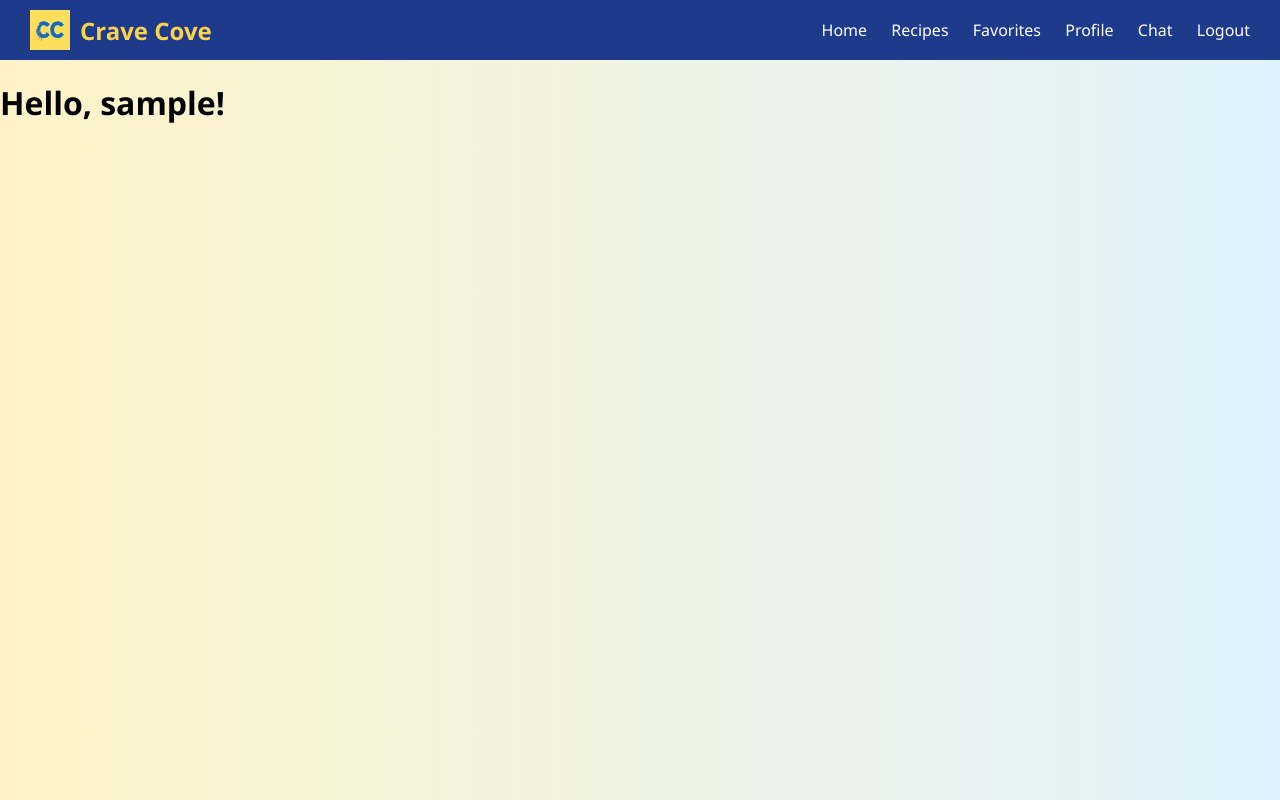
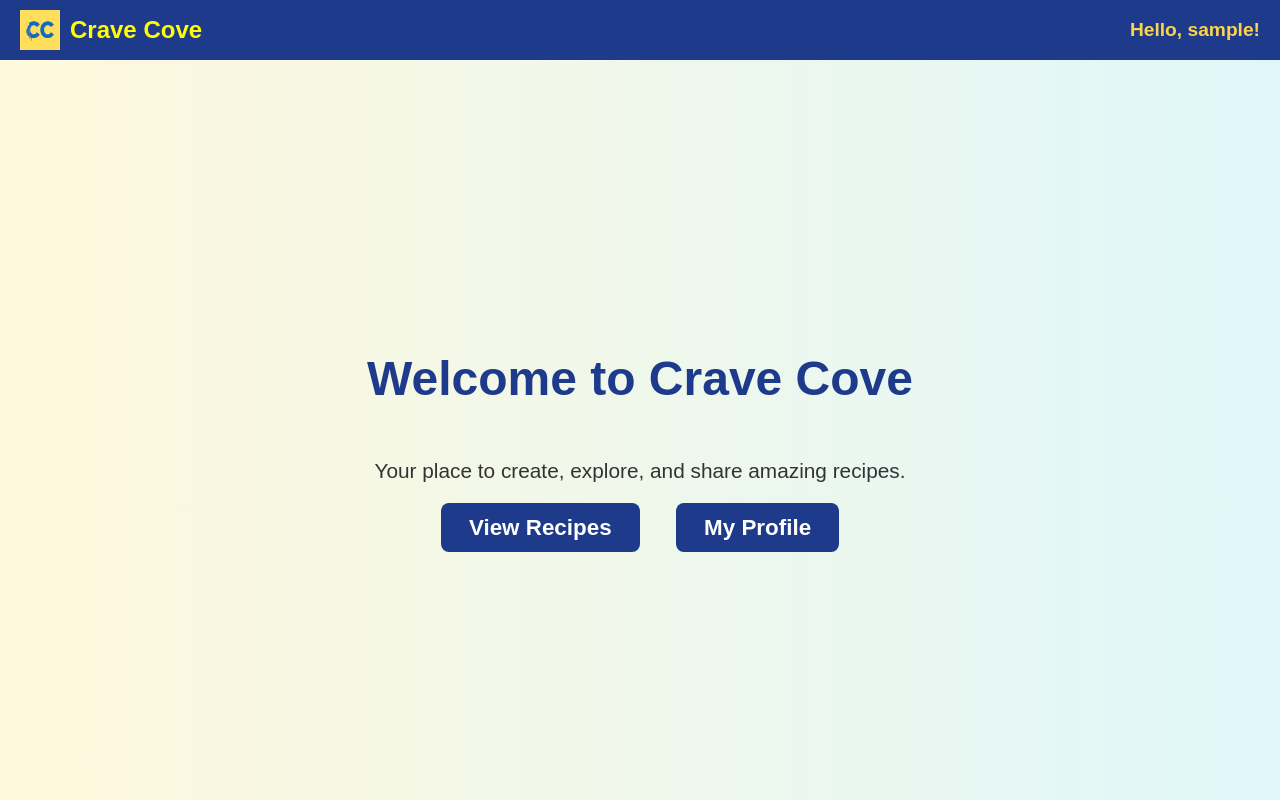
Before and after one commit to yadaltmn/Recipe-Maker-Web-Application, a Flask app: page / in a window 1280 px wide. Run offline with Flask 3, Linux system fonts and the light colour scheme; the visitor is signed in with stand-in values (Sample User, id 1).

Commit message:
Fix homepage and registration issues

```diff
--- a/app/routes.py
+++ b/app/routes.py
@@ -1,116 +1,85 @@
 from app import myapp_obj, db, socketio
 from flask_login import login_user, logout_user, login_required, current_user
-from flask import render_template, redirect, url_for, flash
+from flask import render_template, redirect, url_for, flash, abort, jsonify, request
 from app.forms import LoginForm, RegistrationForm, PostForm, RecipeForm, CommentForm, DeleteForm, EditProfileForm
 from app.models import User, Post, Recipe, Comment, Rating
 from werkzeug.security import generate_password_hash, check_password_hash
-from flask_wtf import FlaskForm
-from flask import abort
-from flask import jsonify
-from flask import request
-from flask import abort  # Import abort to handle unauthorized deletes
 from flask_socketio import send, emit
-# from <X> import <Y>
 
 @myapp_obj.route("/")
-def main():
-    return render_template("hello.html")
+def home():
+    return render_template("homepage.html", user=current_user)
 
 @myapp_obj.route("/accounts")
 @login_required
 def users():
     users = User.query.all()
     return render_template("accounts.html", users=users)
-    #header =  "<h2>My User Accounts</h2>"
-    #usernames = ["<ol>"] + [f"<li>{user.username}</li>" for user in User.query.all()] + ["</ol>"]
-    #return "\n".join([header] + usernames)
-
 
 @myapp_obj.route("/login", methods=["GET", "POST"])
 def login():
     form = LoginForm()
-
     if form.validate_on_submit():
         user = User.query.filter_by(username=form.username.data).first()
-
         if user and check_password_hash(user.password, form.password.data):
             login_user(user, remember=form.remember_me.data)
             flash(f'Welcome, {user.username}!', 'success')
             return redirect(url_for('home'))
         else:
             flash('Invalid username or password.', 'danger')
-
     return render_template("login.html", form=form)
 
 @myapp_obj.route("/registration", methods=["GET", "POST"])
 def registration():
     form = RegistrationForm()
-
     if form.validate_on_submit():
         hashed_password = generate_password_hash(form.password.data)
         new_user = User(username=form.username.data, password=hashed_password)
-
         db.session.add(new_user)
         db.session.commit()
-
-        login_user(new_user)  # Auto-login after registration
+        login_user(new_user)
         flash(f'Welcome, {new_user.username}!', 'success')
-        return redirect(url_for('home'))  # Redirect to homepage
-
+        return redirect(url_for('home'))
     return render_template("registration.html", form=form)
 
+@myapp_obj.route("/logout")
+def logout():
+    logout_user()
+    return redirect(url_for("login"))
 
 @myapp_obj.route("/showall", methods=['GET', 'POST'])
 def createPost():
     form = PostForm()
     posts = Post.query.all()
     if form.validate_on_submit():
-        print(f"Here is the input from the user {form.username.data} and {form.body.data}")
         p = Post(username=form.username.data, body=form.body.data)
         db.session.add(p)
         db.session.commit()
         return redirect("/showall")
-    else:
-        print("MOOOO MOOO")
     return render_template("post.html", form=form, posts=posts)
 
-
-@myapp_obj.route('/logout')
-def logout():
-    logout_user()
-    return redirect(url_for("login"))
-
-
-# Route for creating a new recipe
 @myapp_obj.route("/create-recipe", methods=['GET', 'POST'])
-@login_required  # Only allow logged-in users to access this page
+@login_required
 def create_recipe():
-    form = RecipeForm()  # Initialize the recipe form
-
-    if form.validate_on_submit():  # Check if the form was submitted correctly
-        # Create a new Recipe object using form data
+    form = RecipeForm()
+    if form.validate_on_submit():
         recipe = Recipe(
-            title=form.title.data,  # Recipe title from form input
-            description=form.description.data,  # Recipe description
-            ingredients=form.ingredients.data,  # Ingredients from form
-            instructions=form.instructions.data,  # Instructions from form
-            username=current_user.username  # Store the username of the creator
+            title=form.title.data,
+            description=form.description.data,
+            ingredients=form.ingredients.data,
+            instructions=form.instructions.data,
+            username=current_user.username
         )
-        db.session.add(recipe)  # Add the new recipe to the database session
-        db.session.commit()  # Commit/save the new recipe to the database
-        flash('Recipe created successfully!', 'success')  # Show a success message to user
-        return redirect(url_for('recipes'))  # Redirect to homepage after creation
-
-    # If GET request or form not valid, render the create recipe page again
+        db.session.add(recipe)
+        db.session.commit()
+        flash('Recipe created successfully!', 'success')
+        return redirect(url_for('recipes'))
     return render_template("create_recipe.html", form=form)
 
-
-#View all recipes
 @myapp_obj.route("/recipes")
 def recipes():
     query = request.args.get('q', '').strip()
     if query:
-        # Filter by title or ingredients, case-insensitive
         filtered_recipes = Recipe.query.filter(
             (Recipe.title.ilike(f"%{query}%")) |
             (Recipe.ingredients.ilike(f"%{query}%"))
@@ -119,69 +88,52 @@ def recipes():
         filtered_recipes = Recipe.query.all()
     return render_template("recipes.html", recipes=filtered_recipes, delete_form=DeleteForm())
 
-
 @myapp_obj.route('/delete-recipe/<int:recipe_id>', methods=['POST'])
 @login_required
 def delete_recipe(recipe_id):
-    recipe = Recipe.query.get_or_404(recipe_id)  # Get the recipe or 404 error if not found
-    # Check if the current user owns the recipe
+    recipe = Recipe.query.get_or_404(recipe_id)
     if recipe.username != current_user.username:
-        abort(403)  # Forbidden error if not the owner
-
-    db.session.delete(recipe)  # Delete the recipe
-    db.session.commit()  # Save the change to the database
-    flash('Recipe has been deleted.', 'info')  # Show a message
-    return redirect(url_for('recipes', delete_form=DeleteForm()))  # Redirect to recipes page after deletion
-
+        abort(403)
+    db.session.delete(recipe)
+    db.session.commit()
+    flash('Recipe has been deleted.', 'info')
+    return redirect(url_for('recipes', delete_form=DeleteForm()))
 
 @myapp_obj.route('/edit-recipe/<int:recipe_id>', methods=['GET', 'POST'])
 @login_required
 def edit_recipe(recipe_id):
-    recipe = Recipe.query.get_or_404(recipe_id)  # Get the recipe or 404 error if not found
-    # Check if the current user owns the recipe
+    recipe = Recipe.query.get_or_404(recipe_id)
     if recipe.username != current_user.username:
-        abort(403)  # Forbidden error if not the owner
+        abort(403)
     form = RecipeForm(obj=recipe)
     delete_form = DeleteForm()
-
     if form.validate_on_submit():
-        # Update recipe fields from form data
         recipe.title = form.title.data
         recipe.description = form.description.data
         recipe.ingredients = form.ingredients.data
         recipe.instructions = form.instructions.data
-
-        db.session.commit()  # Save the changes to the database
+        db.session.commit()
         flash('Recipe has been updated.', 'success')
-        return redirect(url_for('recipes', delete_form=DeleteForm()))  # Redirect to recipes page after editing
-
+        return redirect(url_for('recipes', delete_form=DeleteForm()))
     return render_template('edit_recipe.html', form=form, recipe=recipe, delete_form=DeleteForm())
 
-
-# Route for searching recipes by title or ingredient
 @myapp_obj.route('/search', methods=['GET'])
 def search():
-    query = request.args.get('q')  # Get search term from query string (?q=...)
+    query = request.args.get('q')
     if query:
-        # Filter recipes whose title or ingredients contain the query (case-insensitive)
         results = Recipe.query.filter(
             Recipe.title.ilike(f"%{query}%") |
             Recipe.ingredients.ilike(f"%{query}%")
         ).all()
     else:
-        results = []  # No search term provided
-    # Reuse recipes.html to display results
+        results = []
     return render_template("recipes.html", recipes=results)
 
-
-# Route to view favorited recipes
 @myapp_obj.route('/favorites', methods=['GET'])
 @login_required
 def favorites():
-    # Get only the current user's favorited recipes
     favorite_recipes = current_user.favorite_recipes
     return render_template("favorites.html", favorites=favorite_recipes)
-
 
 @myapp_obj.route('/favorite/<int:recipe_id>', methods=['POST'])
 @login_required
@@ -196,73 +148,46 @@ def favorite_recipe(recipe_id):
         db.session.commit()
         return jsonify({'status': 'favorited'})
 
-
-
-# Route to view a recipe's details and submit comments
 @myapp_obj.route("/recipe/<int:recipe_id>", methods=["GET", "POST"])
 def recipe_detail(recipe_id):
-    recipe = Recipe.query.get_or_404(recipe_id)  # Fetch the recipe or show 404
-    form = CommentForm()  # Create a comment form instance
-    # When user submits a comment
+    recipe = Recipe.query.get_or_404(recipe_id)
+    form = CommentForm()
     if form.validate_on_submit():
         comment = Comment(
             content=form.content.data,
             recipe_id=recipe.id,
-            username=current_user.username  # Associate comment with current user
+            username=current_user.username
         )
         db.session.add(comment)
         db.session.commit()
-        return redirect(url_for("recipe_detail", recipe_id=recipe.id, delete_form=DeleteForm()))  # Refresh the page
-
-    comments = Comment.query.filter_by(recipe_id=recipe.id).all()  # Load all comments for this recipe
+        return redirect(url_for("recipe_detail", recipe_id=recipe.id, delete_form=DeleteForm()))
+    comments = Comment.query.filter_by(recipe_id=recipe.id).all()
     return render_template("recipe_detail.html", recipe=recipe, comments=comments, form=form, delete_form=DeleteForm())
 
-
-#Route for viewing your profile
 @myapp_obj.route("/profile")
 @login_required
 def profile():
-    #Get the current user's recipes
-    user_recipes= Recipe.query.filter_by(username=current_user.username).all()
-
-    #Get user details from the database
+    user_recipes = Recipe.query.filter_by(username=current_user.username).all()
     user = User.query.get(current_user.id)
     return render_template("profile.html", user=user, recipes=user_recipes)
 
-
-# Route for editing the currently logged-in user's profile
 @myapp_obj.route("/edit-profile", methods=["GET", "POST"])
 @login_required
 def edit_profile():
-
     form = EditProfileForm(obj=current_user)
-
-    # If the user submits the form with valid data
     if form.validate_on_submit():
-        # Update user fields
         current_user.username = form.username.data
-        #current_user.email = form.email.data
         current_user.bio = form.bio.data
-        current_user.password = generate_password_hash(form.password.data)  # Securely hash new password
-
-        db.session.commit()  # Save changes to the database
+        current_user.password = generate_password_hash(form.password.data)
+        db.session.commit()
         flash("Profile updated successfully!", "success")
-        return redirect(url_for("main"))  # Redirect to home
-
-    return render_template("edit_profile.html", form=form)  # Show the form again
-
+        return redirect(url_for("home"))
+    return render_template("edit_profile.html", form=form)
 
 @myapp_obj.route("/test-logo")
 def test_logo():
     return render_template("test_logo.html")
 
-
-@myapp_obj.route("/")
-def home():
-    return render_template("homepage.html", user=current_user)
-
-
-# Recipe rating route
 @myapp_obj.route('/rate-recipe/<int:recipe_id>', methods=['POST'])
 @login_required
 def rate_recipe(recipe_id):
@@ -270,26 +195,15 @@ def rate_recipe(recipe_id):
     if value < 1 or value > 5:
         flash('Invalid rating.', 'danger')
         return redirect(url_for('recipe_detail', recipe_id=recipe_id))
-
-    rating = Rating.query.filter_by(
-        user_id=current_user.id,
-        recipe_id=recipe_id
-    ).first()
-
+    rating = Rating.query.filter_by(user_id=current_user.id, recipe_id=recipe_id).first()
     if rating:
         rating.value = value
     else:
-        rating = Rating(
-            user_id=current_user.id,
-            recipe_id=recipe_id,
-            value=value
-        )
+        rating = Rating(user_id=current_user.id, recipe_id=recipe_id, value=value)
         db.session.add(rating)
-
     db.session.commit()
     flash('Rating submitted!', 'success')
     return redirect(url_for('recipe_detail', recipe_id=recipe_id))
-
 
 @socketio.on('message')
 def handle_message(data):
--- a/app/templates/homepage.html
+++ b/app/templates/homepage.html
@@ -1,17 +1,112 @@
-<div class="nav-links">
-    <a href="/">Home</a>
-    <a href="/recipes">Recipes</a>
-    <a href="/favorites">Favorites</a>
-    <a href="/profile">Profile</a>
-    <a href="{{ url_for('chat') }}">Chat</a>
-    {% if current_user.is_authenticated %}
-    <a href="{{ url_for('logout') }}">Logout</a>
+<!DOCTYPE html>
+<html lang="en">
+<head>
+  <meta charset="UTF-8" />
+  <title>Crave Cove – Home</title>
+  <link rel="stylesheet" href="{{ url_for('static', filename='styles.css') }}">
+  <style>
+    body {
+      margin: 0;
+      font-family: Arial, sans-serif;
+      background: linear-gradient(to right, #fff8dc, #e0f7fa);
+      display: flex;
+      flex-direction: column;
+      min-height: 100vh;
+    }
 
-  {% endif %}
+    .nav-bar {
+      display: flex;
+      justify-content: space-between;
+      align-items: center;
+      background-color: #1e3a8a;
+      padding: 10px 20px;
+      color: white;
+    }
 
-    {% if current_user.is_authenticated %}
-      <span class="nav-user">Hello, {{ current_user.username }}!</span>
+    .nav-logo {
+      display: flex;
+      align-items: center;
+    }
+
+    .logo-img {
+      width: 40px;
+      margin-right: 10px;
+    }
+
+    .brand-title {
+      font-weight: bold;
+      font-size: 1.5rem;
+      color: yellow;
+    }
+
+    .nav-user {
+      font-weight: bold;
+      font-size: 1.2rem;
+    }
+
+    .main-content {
+      flex: 1;
+      display: flex;
+      flex-direction: column;
+      align-items: center;
+      justify-content: center;
+      text-align: center;
+      padding: 2rem;
+    }
+
+    .main-content h1 {
+      font-size: 3rem;
+      color: #1e3a8a;
+    }
+
+    .main-content p {
+      font-size: 1.3rem;
+      color: #333;
+      margin-bottom: 2rem;
+    }
+
+    .home-links a {
+      margin: 0 1rem;
+      font-size: 1.4rem;
+      font-weight: bold;
+      text-decoration: none;
+      color: white;
+      background-color: #1e3a8a;
+      padding: 12px 28px;
+      border-radius: 8px;
+      transition: background-color 0.3s ease;
+    }
+
+    .home-links a:hover {
+      background-color: #3b82f6;
+    }
+  </style>
+</head>
+<body>
+  <nav class="nav-bar">
+    <div class="nav-logo">
+      <img src="{{ url_for('static', filename='images/logo.png') }}" alt="Crave Cove Logo" class="logo-img">
+      <span class="brand-title">Crave Cove</span>
+    </div>
+    <div class="nav-user">
+      Hello, {{ current_user.username if current_user.is_authenticated else "Guest" }}!
+    </div>
+  </nav>
+
+  <div class="main-content">
+    <h1>Welcome to Crave Cove</h1>
+    <p>Your place to create, explore, and share amazing recipes.</p>
+    {% if not current_user.is_authenticated %}
+    <div class="home-links">
+      <a href="{{ url_for('login') }}">Login</a>
+      <a href="{{ url_for('registration') }}">Create Account</a>
+    </div>
     {% else %}
-      <a href="/login">Login</a>
+    <div class="home-links">
+      <a href="{{ url_for('recipes') }}">View Recipes</a>
+      <a href="{{ url_for('profile') }}">My Profile</a>
+    </div>
     {% endif %}
   </div>
+</body>
+</html>
```
Also changed, not shown: static/images/homepage.png (renamed from static/images/homepage copy.png).
